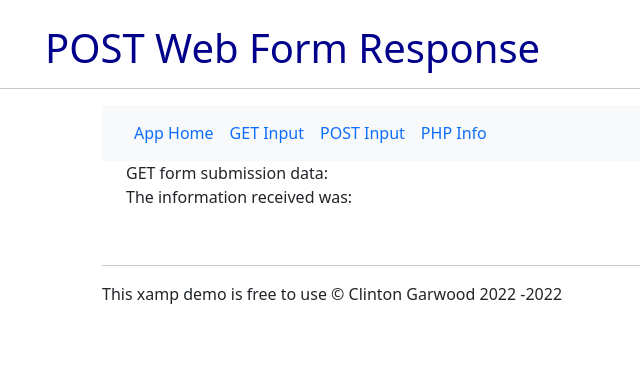
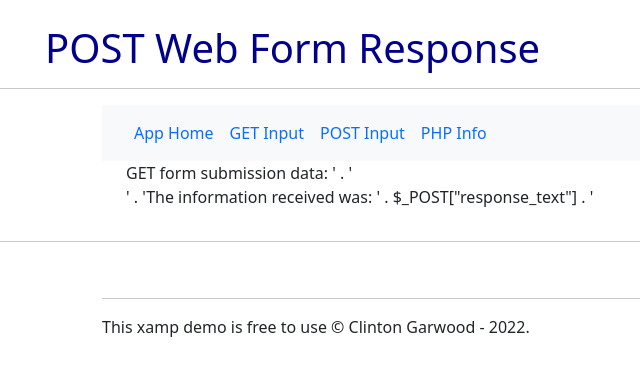
Before and after one commit to theCodingProfessor/xamp_php_mysql_app, a PHP site: page /response_post.php in a window 1280 px wide. Shown: the top 376 px of the page, without its empty margins (75-715 px from the left). Run offline with PHP 8.4, Linux system fonts and the light colour scheme; data that the repository does not hold is empty; some libraries are stand-ins or nearby versions.

Commit message:
Update echo to html

```diff
--- a/response_post.php
+++ b/response_post.php
@@ -1,53 +1,52 @@
-<?php
+<!DOCTYPE html>
+<html lang="en">
+<head>
+    <title>POST Response</title>
+    <meta name="viewport" content="width=device-width, initial-scale=1">
+    <link href="https://cdn.jsdelivr.net/npm/bootstrap@5.1.3/dist/css/bootstrap.min.css" rel="stylesheet">
+    <script src="https://cdn.jsdelivr.net/npm/bootstrap@5.1.3/dist/js/bootstrap.bundle.min.js"></script>
+    <script src="https://ajax.googleapis.com/ajax/libs/jquery/3.0.0/jquery.min.js"></script>
+    <link rel="stylesheet" href="./css/data_app.css">
+</head>
+<body>
+<br/>
+<h1 class="h1_title">POST Web Form Response</h1> <hr/>
+<div class="container" id="naving"> <!-- web navigation container -->
+    <div class="row"><div class="col-sm-1"></div> <!-- left main grid column -->
+        <div class="col-sm-10">
+            <nav class="navbar navbar-expand-sm bg-light sticky-top">
+                <div class="container-fluid">
+                    <ul class="navbar-nav nav_list">
+                        <li class="active"><a class="nav-link" href="index.php">App Home</a></li>
+                        <li><a class="nav-link" href="get_input.php">GET Input</a></li>
+                        <li><a class="nav-link" href="post_input.php">POST Input</a></li>
+                        <li><a class="nav-link" href="php_info.php">PHP Info</a></li>
+                    </ul>
+                </div></nav> </div><!-- end of sm 10 grid -->
+        <div class="col-sm-1"></div> <!-- right main grid column -->
+    </div> <!-- end div row  --> </div> <!-- end div container  -->
 
-echo '<!DOCTYPE html>';
-echo '<html lang="en">';
-echo '<head>';
-echo '    <title>POST Response</title>';
-echo '    <meta name="viewport" content="width=device-width, initial-scale=1">';
-echo '    <link href="https://cdn.jsdelivr.net/npm/bootstrap@5.1.3/dist/css/bootstrap.min.css" rel="stylesheet">';
-echo '    <script src="https://cdn.jsdelivr.net/npm/bootstrap@5.1.3/dist/js/bootstrap.bundle.min.js"></script>';
-echo '    <script src="https://ajax.googleapis.com/ajax/libs/jquery/3.0.0/jquery.min.js"></script>';
-echo '    <link rel="stylesheet" href="./css/data_app.css">';
-echo '</head>';
-echo '<body>';
-echo '<br/>';
-echo '<h1 class="h1_title">POST Web Form Response</h1> <hr/>';
-echo '<div class="container" id="naving"> <!-- web navigation container -->';
-echo '    <div class="row"><div class="col-sm-1"></div> <!-- left main grid column -->';
-echo '        <div class="col-sm-10">';
-echo '            <nav class="navbar navbar-expand-sm bg-light sticky-top">';
-echo '                <div class="container-fluid">';
-echo '                    <ul class="navbar-nav nav_list">';
-echo '                        <li class="active"><a class="nav-link" href="index.php">App Home</a></li>';
-echo '                        <li><a class="nav-link" href="get_input.php">GET Input</a></li>';
-echo '                        <li><a class="nav-link" href="post_input.php">POST Input</a></li>';
-echo '                        <li><a class="nav-link" href="php_info.php">PHP Info</a></li>';
-echo '                    </ul>';
-echo '                </div></nav> </div><!-- end of sm 10 grid -->';
-echo '        <div class="col-sm-1"></div> <!-- right main grid column -->';
-echo '    </div> <!-- end div row  --> </div> <!-- end div container  -->';
+<div class="container" id="forming"> <!-- web form container -->
+    <div class="row">
+        <div class="col-sm-1"></div> <!-- left main grid column -->
+        <div class="col-sm-10">
+            <div class="container-fluid">
+            <p>GET form submission data: ' . '<br>' . 'The information received was: ' . $_POST["response_text"]  . '<br></p>
+            </div></div><!-- end of sm 10 grid -->
+        <div class="col-sm-1"></div> <!-- right main grid column -->
+    </div> <!-- end div row  -->
+</div> <!-- end div container  -->
 
-echo '<div class="container" id="forming"> <!-- web form container -->';
-echo '    <div class="row">';
-echo '        <div class="col-sm-1"></div> <!-- left main grid column -->';
-echo '        <div class="col-sm-10">';
-echo '            <div class="container-fluid">';
-echo '            <p>GET form submission data: ' . '<br>' . 'The information received was: ' . $_POST["response_text"]  . '<br></p>';
-echo '            </div></div><!-- end of sm 10 grid -->';
-echo '        <div class="col-sm-1"></div> <!-- right main grid column -->';
-echo '    </div> <!-- end div row  -->';
-echo '</div> <!-- end div container  -->';
+<hr/>
+<div class="container" id="footing"> <!-- footer container 10 grid -->
+    <div class="row"><div class="col-sm-1"></div> <!-- left main grid column -->
+        <div class="col-sm-10">
+            <?php
+            $thisyear = date("Y");
+            echo '<footer><article><br/><hr/><p>This xamp demo is free to use &copy; Clinton Garwood - ' . $thisyear . '.</p></article></footer>'; ?>
+        </div><!-- end of sm 10 grid -->
+        <div class="col-sm-1"></div> <!-- right main grid column -->
+    </div> <!-- end div row  --> </div> <!-- end div container  -->
 
-echo '</hr>';
-echo '<div class="container" id="footing"> <!-- footer container 10 grid -->';
-echo '    <div class="row"><div class="col-sm-1"></div> <!-- left main grid column -->';
-echo '        <div class="col-sm-10">';
-echo '            <footer><article><br/><hr/><p id="footer_here"><p id="footer_here">This xamp demo is free to use &copy; Clinton Garwood 2022 -' . date("Y") . '</p></article></footer>';
-echo '        </div><!-- end of sm 10 grid -->';
-echo '        <div class="col-sm-1"></div> <!-- right main grid column -->';
-echo '    </div> <!-- end div row  --> </div> <!-- end div container  -->';
-
-echo '</body>';
-echo '</html>';
-?>
+</body>
+</html>
```
